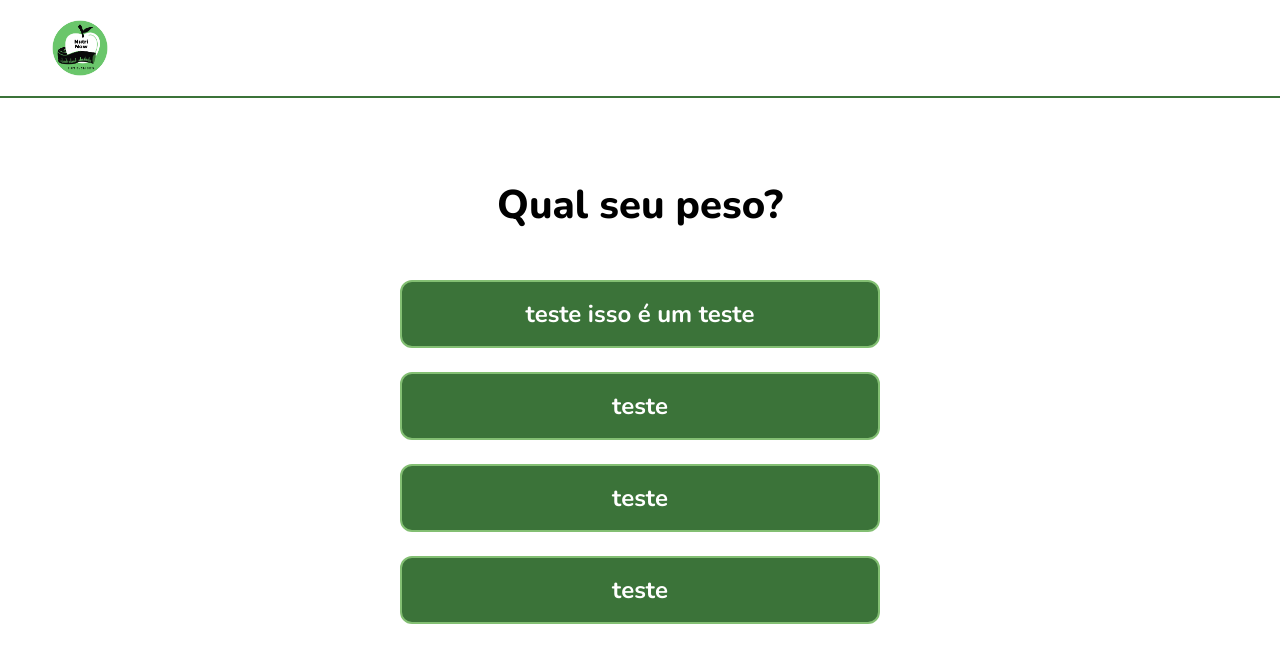
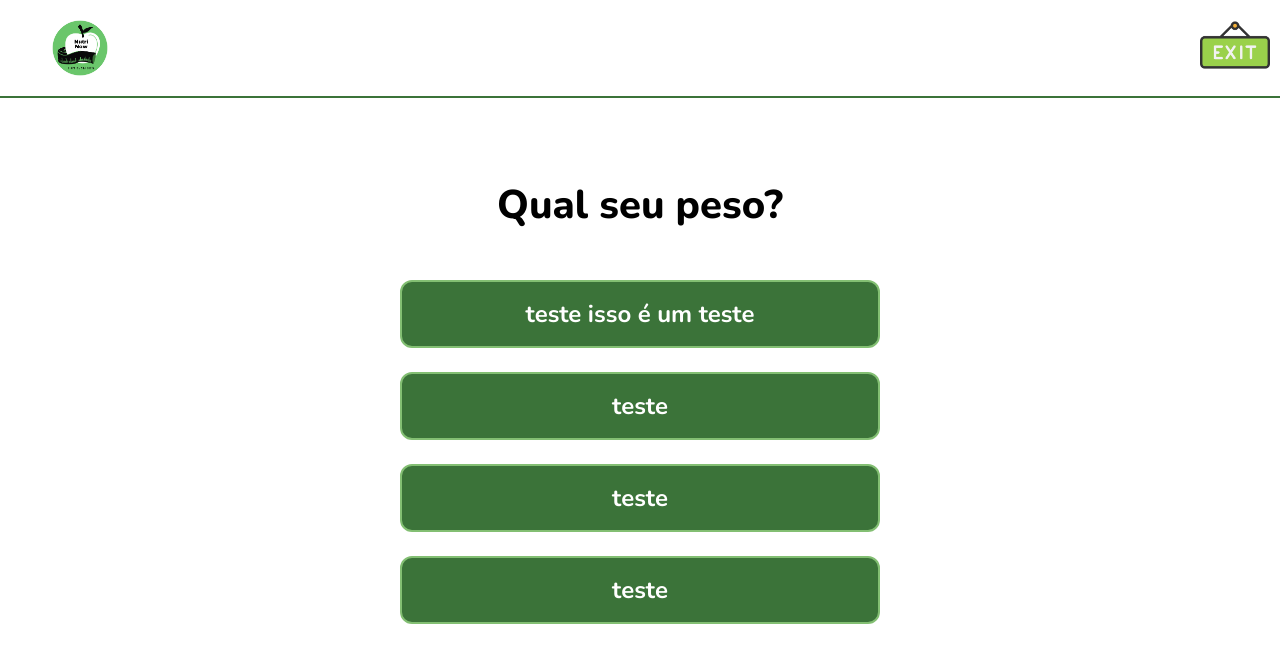
Before and after one commit to Sumdiet/sumclient, a React (Vite) app: page /questionario in a window 1280 px wide. Shown: the top 662 px of the page. Built offline with nearby package versions, Linux system fonts and the light colour scheme.

Commit message:
criaçao de botao de logout

```diff
--- a/src/Components/Header/index.tsx
+++ b/src/Components/Header/index.tsx
@@ -1,6 +1,12 @@
 import './style.sass'
 import  logo  from '../../assets/img/logo.png'
+import  exit  from '../../assets/img/exitIcon.png'
+import { useNavigate } from 'react-router-dom';
 export default function Header(props: any) {
+    const navigate = useNavigate();
+    const handleLogout = () => {
+        navigate(-1);
+    }
 
     const navBar = () => {
         if (props.loged) {
@@ -27,6 +33,11 @@ export default function Header(props: any) {
             <div className='header-logo'>
                 <img src={logo} alt="Logo"></img>
             </div>
+            <div className="header-exit" onClick={handleLogout}>
+            <button>
+              <img src={exit} alt="Exit"></img>
+            </button>
+            </div>
             <nav>
                 {navBar()}
             </nav>
--- a/src/Components/Header/style.sass
+++ b/src/Components/Header/style.sass
@@ -20,3 +20,21 @@ header
         img
             width: auto
             height: 4rem
+
+    .header-exit
+        position: absolute
+        top: 10px
+        right: 10px
+        button
+            border-style: none
+            background: none
+            cursor: pointer
+            border-radius: 50%
+            img
+                height: 70px
+                background-size: cover
+        button:hover
+            background-color: #808080
+        button:active
+            box-shadow: 0 5px #666
+            transform: translateY(4px)
```
Also changed, not shown: src/assets/img/exitIcon.png (added).
